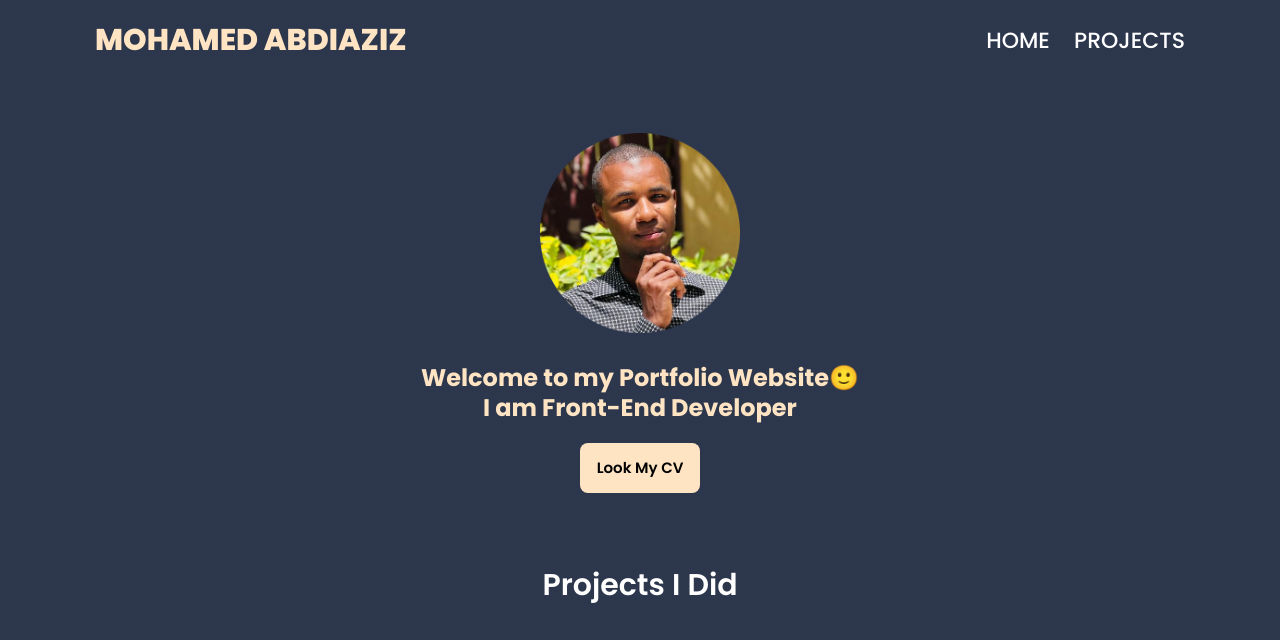
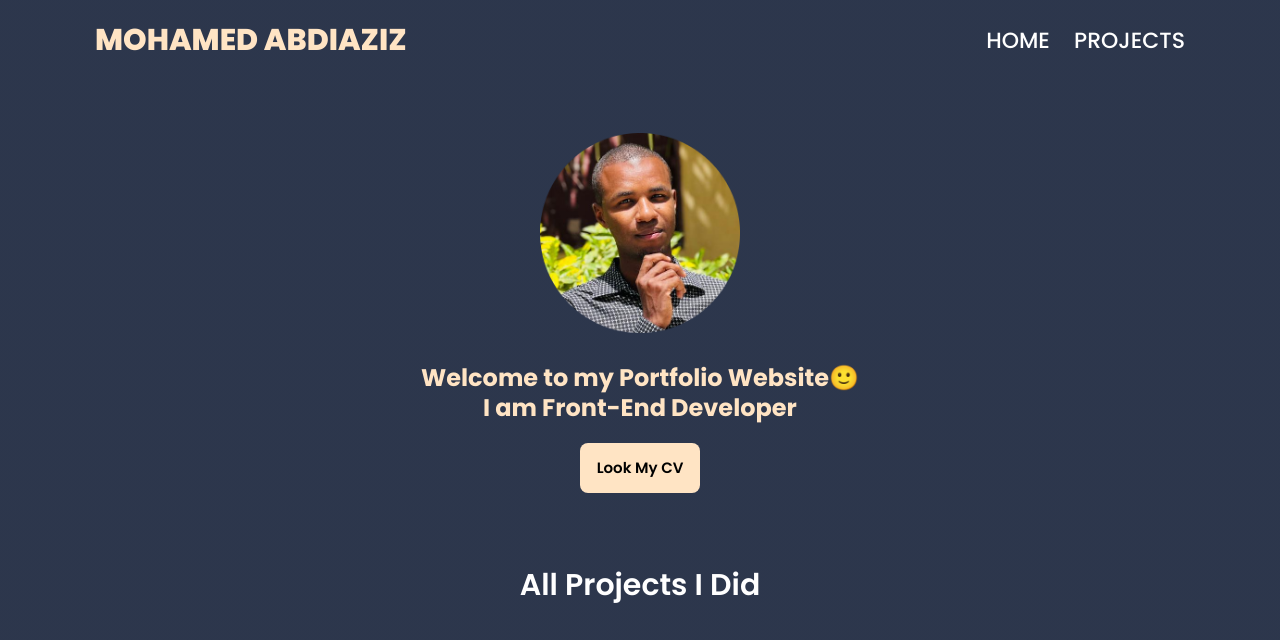
Before and after one commit to asadlion11/asad, a plain HTML site: page index.html in a window 1280 px wide. Shown: the top 640 px of the page. Drawn offline with nearby package versions, Linux system fonts and the light colour scheme.

Commit message:
updated title

```diff
--- a/index.html
+++ b/index.html
@@ -31,7 +31,7 @@
     <!--Projects-->
     <section id="projects">
       <div class="projects">
-        <h1 class="title">Projects I Did</h1>
+        <h1 class="title">All Projects I Did</h1>
     </div>
     <div class="row">
         <div class="col-3">
```
